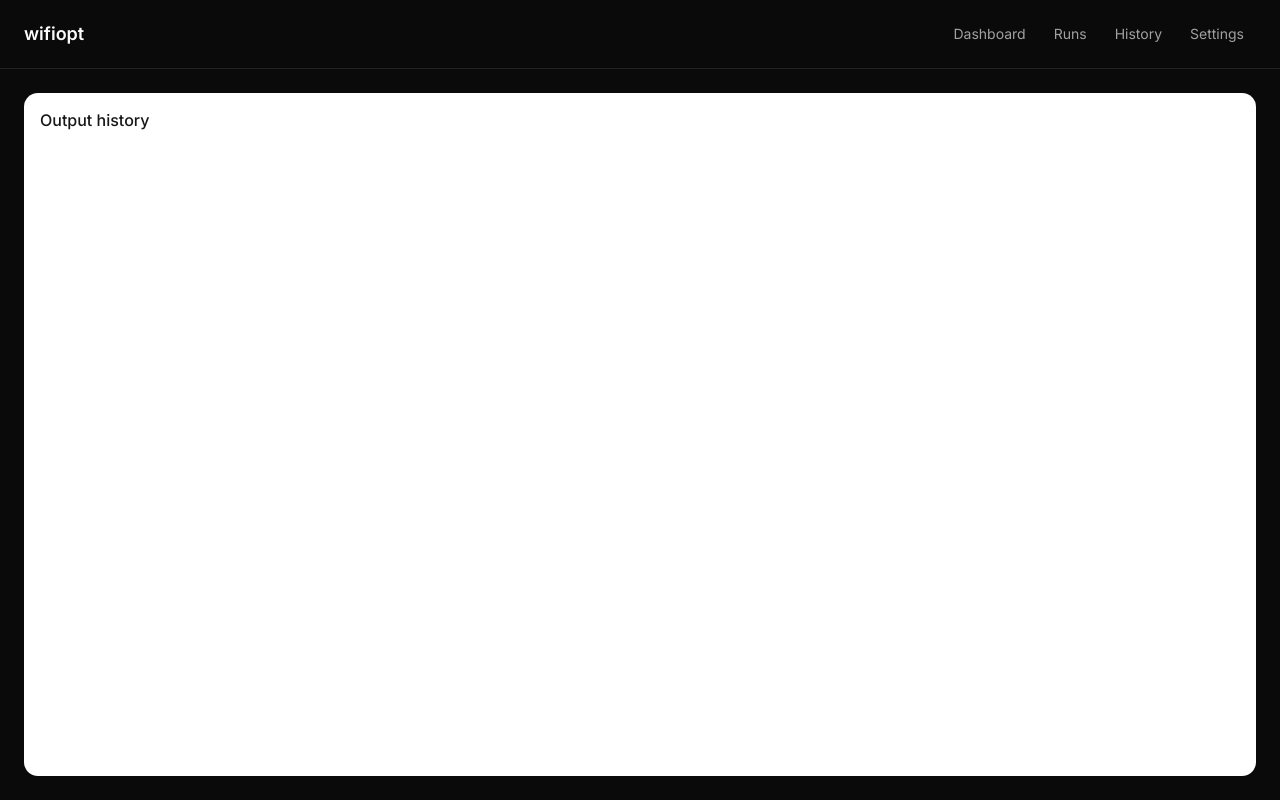
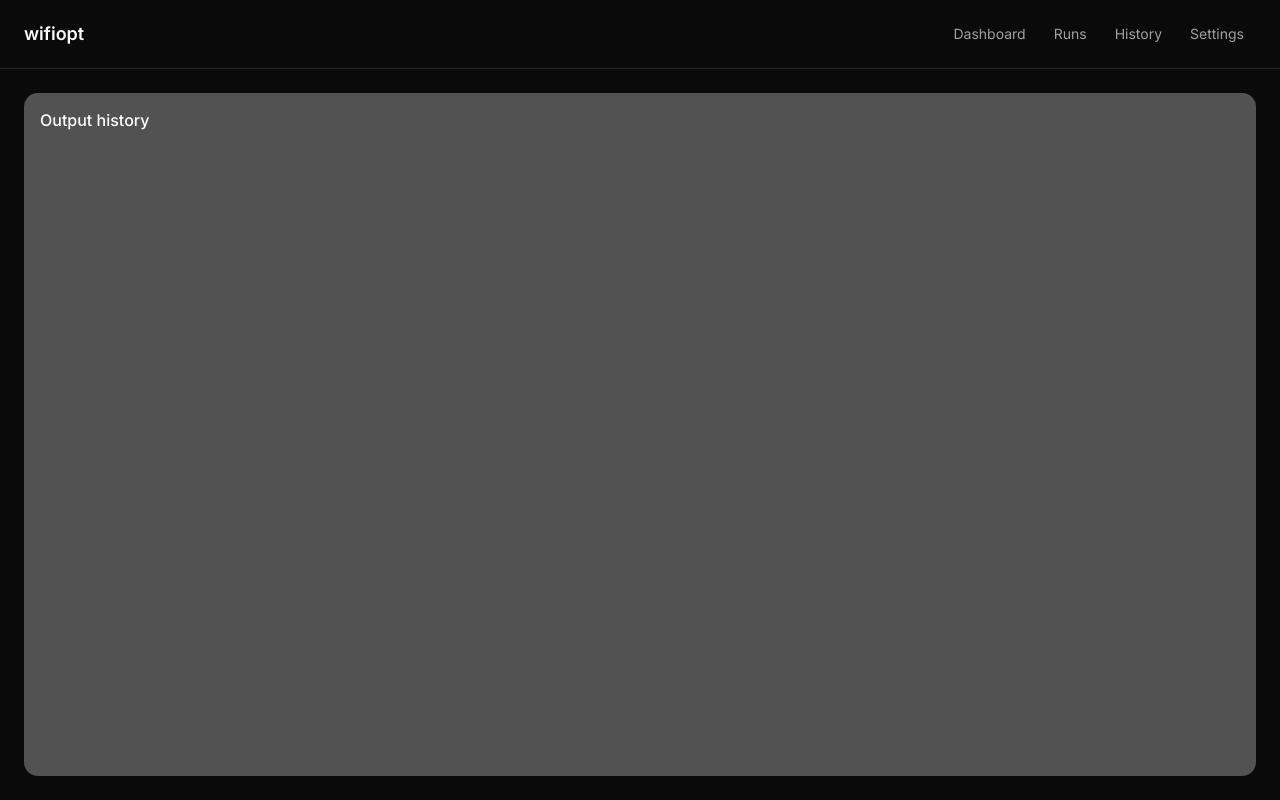
Before and after one commit to WaffleWhip/wifiopt, a Next.js app in the folder ui/: page /history in a window 1280 px wide. Built offline with nearby package versions, Linux system fonts and the light colour scheme.

Commit message:
style: no white, black darkgrey grey tones

```diff
--- a/ui/src/app/history/page.tsx
+++ b/ui/src/app/history/page.tsx
@@ -27,7 +27,7 @@ export default function HistoryPage() {
 
   return (
     <div className="h-full min-h-0 flex flex-col gap-4 overflow-y-auto">
-      <Card tone="white" className="flex-1 min-h-0 flex flex-col">
+      <Card tone="grey" className="flex-1 min-h-0 flex flex-col">
         <CardHeader>
           <CardTitle>Output history</CardTitle>
         </CardHeader>
--- a/ui/src/app/page.tsx
+++ b/ui/src/app/page.tsx
@@ -26,13 +26,13 @@ async function DashboardData() {
   return (
     <>
       <div className="grid gap-4 sm:grid-cols-3 [&>*]:min-w-0">
-        <Card tone="white">
+        <Card tone="grey">
           <CardHeader>
             <CardTitle>Latest date</CardTitle>
           </CardHeader>
           <CardContent><p className="text-2xl font-semibold">{latest}</p></CardContent>
         </Card>
-        <Card tone="gray">
+        <Card tone="darkgrey">
           <CardHeader>
             <CardTitle>Total rows</CardTitle>
           </CardHeader>
@@ -45,7 +45,7 @@ async function DashboardData() {
           <CardContent><p className="text-2xl font-semibold">{jobs.length}</p></CardContent>
         </Card>
       </div>
-      <Card tone="white">
+      <Card tone="grey">
         <CardHeader>
           <CardTitle>Latest run per region</CardTitle>
         </CardHeader>
--- a/ui/src/app/runs/page.tsx
+++ b/ui/src/app/runs/page.tsx
@@ -139,7 +139,7 @@ export default function RunsPage() {
 
   return (
     <div className="h-full min-h-0 flex flex-col gap-4 overflow-y-auto">
-      <Card tone="white">
+      <Card tone="grey">
         <CardHeader>
           <CardTitle>Trigger run</CardTitle>
         </CardHeader>
@@ -204,7 +204,7 @@ export default function RunsPage() {
         </CardContent>
       </Card>
       <div className="grid gap-4 lg:grid-cols-2 [&>*]:min-w-0">
-        <Card tone="white">
+        <Card tone="grey">
           <CardHeader>
             <CardTitle>Jobs</CardTitle>
           </CardHeader>
@@ -260,7 +260,7 @@ export default function RunsPage() {
           </CardContent>
         </Card>
       </div>
-      <Card tone="gray">
+      <Card tone="darkgrey">
         <CardHeader>
           <CardTitle>Daily cron</CardTitle>
         </CardHeader>
--- a/ui/src/app/settings/page.tsx
+++ b/ui/src/app/settings/page.tsx
@@ -52,7 +52,7 @@ export default function SettingsPage() {
 
   return (
     <div className="h-full min-h-0 flex flex-col gap-4 overflow-y-auto">
-      <Card tone="white">
+      <Card tone="grey">
         <CardHeader>
           <CardTitle>MySQL pointing</CardTitle>
         </CardHeader>
@@ -87,7 +87,7 @@ export default function SettingsPage() {
           </FieldGroup>
         </CardContent>
       </Card>
-      <Card tone="gray">
+      <Card tone="darkgrey">
         <CardHeader>
           <CardTitle>Health</CardTitle>
         </CardHeader>
--- a/ui/src/components/cost-chart.tsx
+++ b/ui/src/components/cost-chart.tsx
@@ -35,7 +35,7 @@ export default function CostChart({ date }: { date: string }) {
   if (!rows.length) return null;
 
   return (
-    <Card tone="white">
+    <Card tone="grey">
       <CardHeader>
         <CardTitle>2G cost before vs after</CardTitle>
       </CardHeader>
--- a/ui/src/components/trends-chart.tsx
+++ b/ui/src/components/trends-chart.tsx
@@ -53,7 +53,7 @@ export default function TrendsChart() {
 
   return (
     <div className="grid gap-4 xl:grid-cols-2 [&>*]:min-w-0">
-      <Card tone="white">
+      <Card tone="grey">
         <CardHeader>
           <CardTitle>Cost after 2G, daily</CardTitle>
         </CardHeader>
@@ -76,7 +76,7 @@ export default function TrendsChart() {
           </ChartContainer>
         </CardContent>
       </Card>
-      <Card tone="white">
+      <Card tone="grey">
         <CardHeader>
           <CardTitle>Changes per day</CardTitle>
         </CardHeader>
--- a/ui/src/components/ui/card.tsx
+++ b/ui/src/components/ui/card.tsx
@@ -4,11 +4,11 @@ import { cn } from "cn"
 function Card({
   className,
   size = "default",
-  tone = "white",
+  tone = "darkgrey",
   ...props
 }: React.ComponentProps<"div"> & {
   size?: "default" | "sm"
-  tone?: "white" | "gray" | "black"
+  tone?: "grey" | "darkgrey" | "black"
 }) {
   return (
     <div
@@ -17,9 +17,9 @@ function Card({
       data-tone={tone}
       className={cn(
         "group/card flex flex-col gap-(--card-spacing) overflow-hidden rounded-xl py-(--card-spacing) text-sm [--card-spacing:--spacing(4)] has-data-[slot=card-footer]:pb-0 has-[>img:first-child]:pt-0 data-[size=sm]:[--card-spacing:--spacing(3)] data-[size=sm]:has-data-[slot=card-footer]:pb-0 *:[img:first-child]:rounded-t-xl *:[img:last-child]:rounded-b-xl",
-        tone === "white" && "bg-white text-neutral-900",
-        tone === "gray" && "bg-neutral-200 text-neutral-900",
-        tone === "black" && "bg-neutral-900 text-white",
+        tone === "grey" && "bg-neutral-600 text-white",
+        tone === "darkgrey" && "bg-neutral-800 text-white",
+        tone === "black" && "bg-black text-white",
         className
       )}
       {...props}
```
